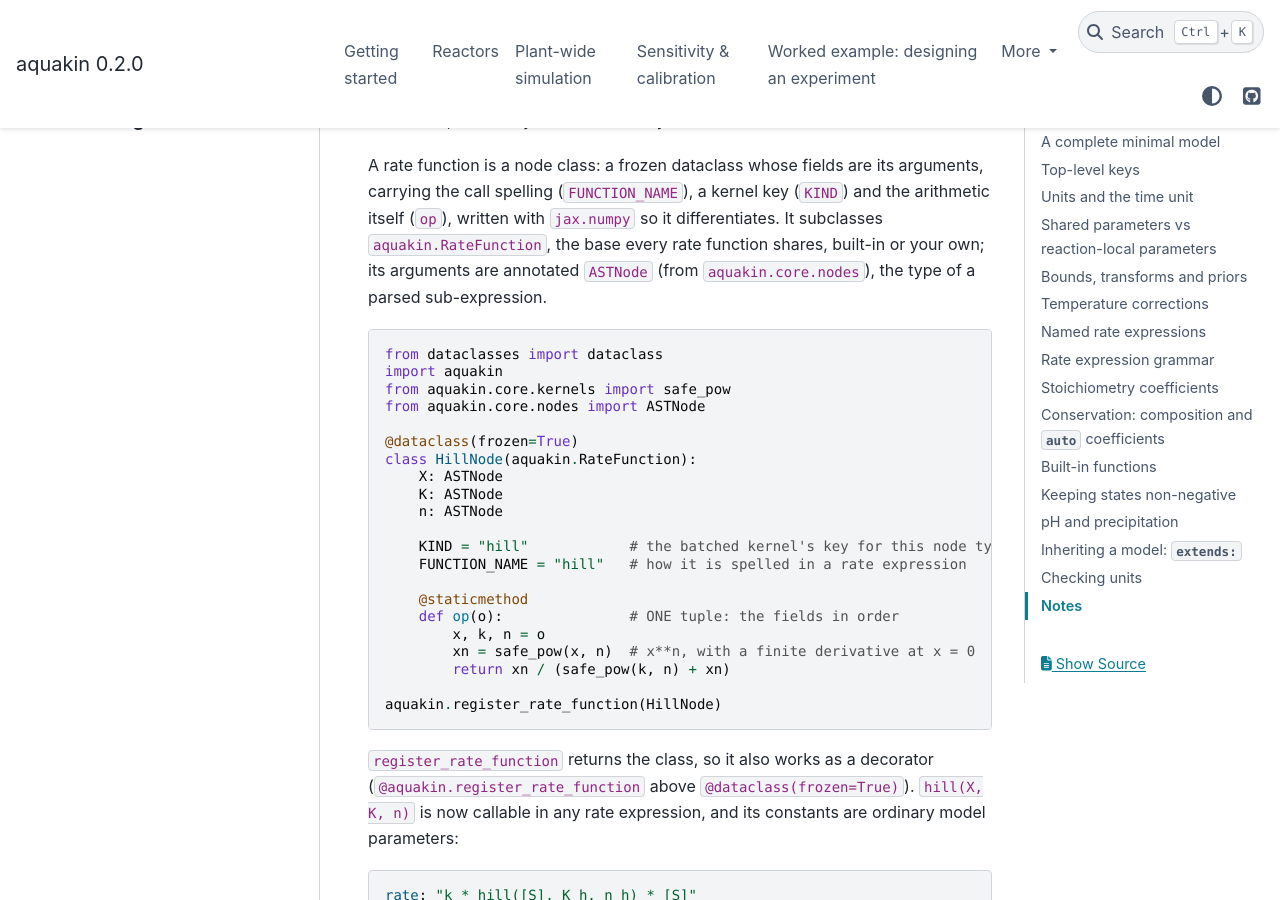
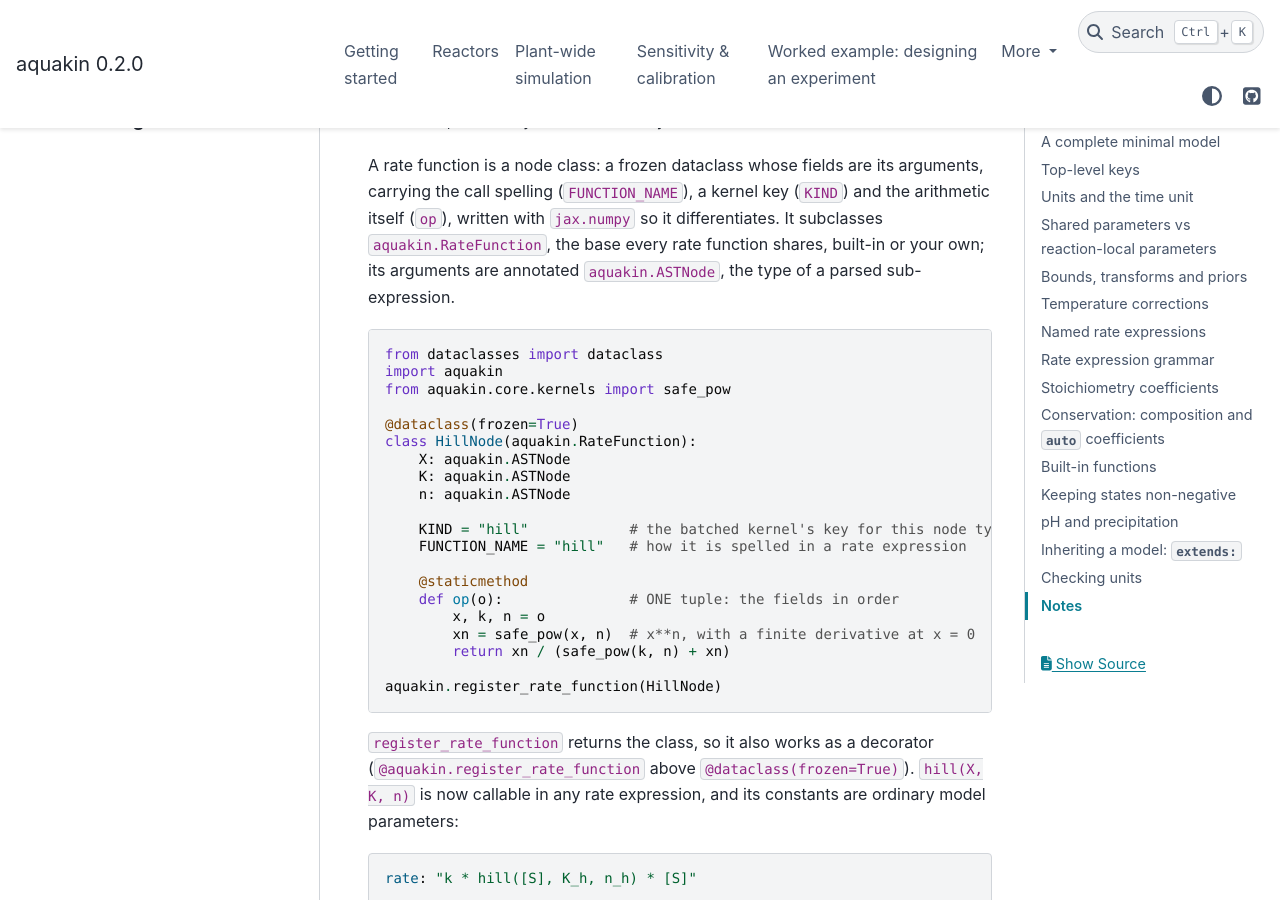
Before and after one commit to DeGrootResearchGroup/aquakin, a Sphinx documentation site: the page built from docs/model_format.md, in a window 1280 px wide and 900 px high, scrolled down 9755 px. Built offline with Sphinx 7.4.7 and the PyData theme 0.15.4, drawn with Linux system fonts in a browser that asks for light colours.

Commit message:
Export ASTNode, the type parse_rate_expression returns (#821)

````diff
--- a/aquakin/__init__.py
+++ b/aquakin/__init__.py
@@ -45,7 +45,7 @@ _logging.getLogger("aquakin").addHandler(_logging.NullHandler())
 
 from aquakin.core.conditions import OperatingConditions, SpatialConditions
 from aquakin.core.model import CompiledModel, compile_model
-from aquakin.core.nodes import RateFunction
+from aquakin.core.nodes import ASTNode, RateFunction
 from aquakin.core.parser import parse_rate_expression
 from aquakin.core.registry import register_rate_function, registered_rate_functions
 from aquakin.integrate.batch import BatchReactor, BatchSolution
@@ -218,6 +218,7 @@ from aquakin.utils import (
 )
 
 __all__ = [
+    "ASTNode",
     "ActivatedSludgeSizing",
     "Aeration",
     "AerationDesignPoint",
--- a/docs/model_format.md
+++ b/docs/model_format.md
@@ -426,20 +426,19 @@ A rate function is a node class: a frozen dataclass whose fields are its
 arguments, carrying the call spelling (`FUNCTION_NAME`), a kernel key (`KIND`)
 and the arithmetic itself (`op`), written with `jax.numpy` so it differentiates.
 It subclasses `aquakin.RateFunction`, the base every rate function shares,
-built-in or your own; its arguments are annotated `ASTNode` (from
-`aquakin.core.nodes`), the type of a parsed sub-expression.
+built-in or your own; its arguments are annotated `aquakin.ASTNode`, the type
+of a parsed sub-expression.
 
 ```python
 from dataclasses import dataclass
 import aquakin
 from aquakin.core.kernels import safe_pow
-from aquakin.core.nodes import ASTNode
 
 @dataclass(frozen=True)
 class HillNode(aquakin.RateFunction):
-    X: ASTNode
-    K: ASTNode
-    n: ASTNode
+    X: aquakin.ASTNode
+    K: aquakin.ASTNode
+    n: aquakin.ASTNode
 
     KIND = "hill"            # the batched kernel's key for this node type
     FUNCTION_NAME = "hill"   # how it is spelled in a rate expression
````
Also changed, not shown: changelog.d/820.added.md (added, +3 -0 lines), docs/public_api.md (+5 -4 lines), 1 other file.
